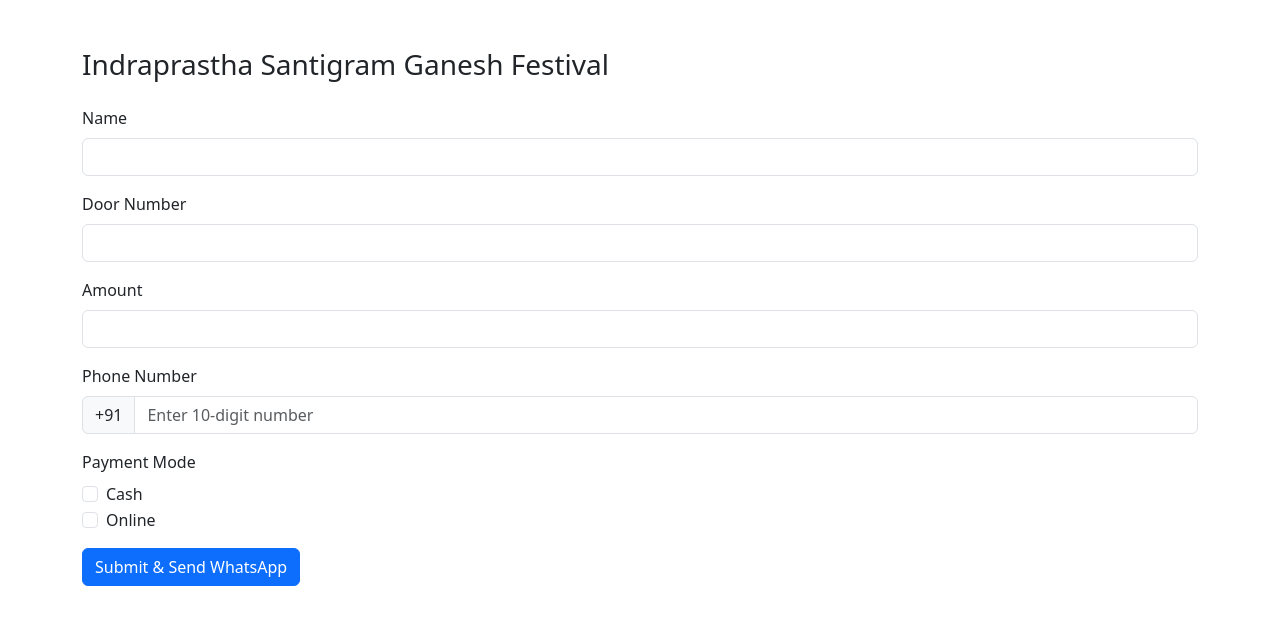
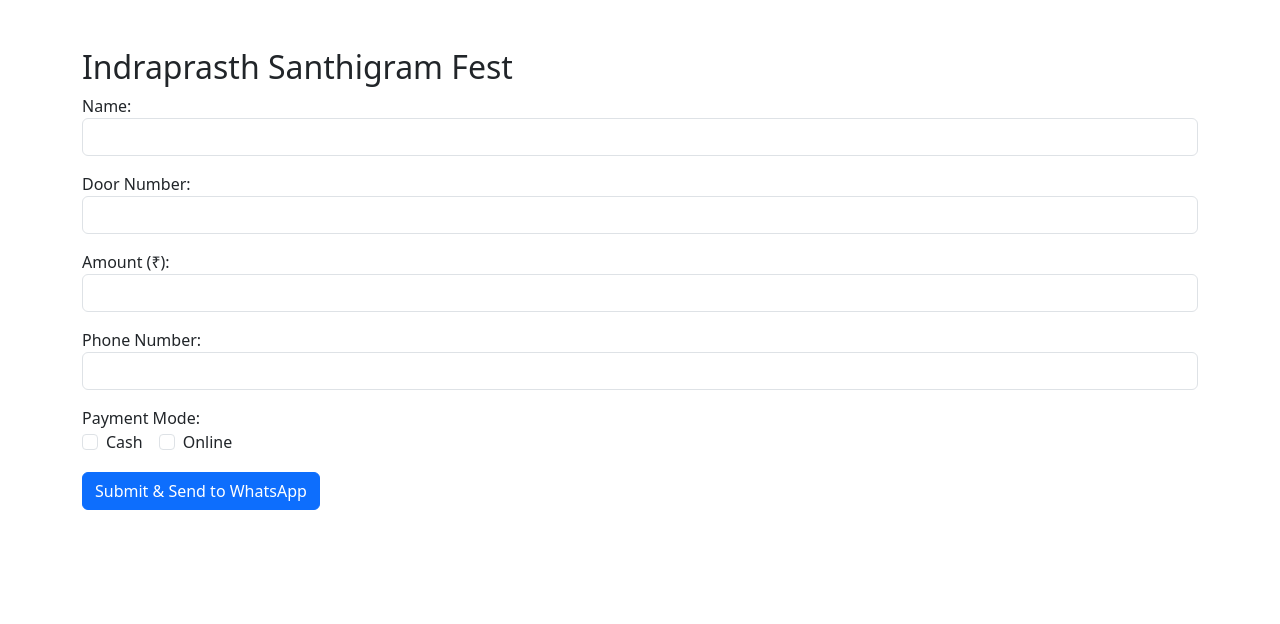
Before and after one commit to srinvasu/VinayakFest, a Next.js app: page / in a window 1280 px wide. Shown: the top 624 px of the page. Built offline with nearby package versions, Linux system fonts and the light colour scheme.

Commit message:
change in PDF generator

```diff
--- a/pages/index.js
+++ b/pages/index.js
@@ -4,150 +4,89 @@ import { jsPDF } from "jspdf";
 
 const Home = () => {
     const [formData, setFormData] = useState({
-    name: "",
-    doorNumber: "",
-    amount: "",
-    phone: "",
-    paymentMode: "",
+        name: '',
+        doorNumber: '',
+        amount: '',
+        phoneNumber: '',
+        paymentMode: '',
       });
 
       const handleChange = (e) => {
-    const { name, value } = e.target;
-    setFormData((prev) => ({
-      ...prev,
-      [name]: value,
-    }));
-  };
-
-  const handleCheckboxChange = (mode) => {
-    setFormData((prev) => ({
-      ...prev,
-      paymentMode: prev.paymentMode === mode ? "" : mode,
-    }));
-  };
-
-  const generatePDF = () => {
-    const doc = new jsPDF();
-    doc.text(`Payment Receipt`, 10, 10);
-    doc.text(`Name: ${formData.name}`, 10, 20);
-    doc.text(`Door Number: ${formData.doorNumber}`, 10, 30);
-    doc.text(`Amount: ₹${formData.amount}`, 10, 40);
-    doc.text(`Phone: +91${formData.phone}`, 10, 50);
-    doc.text(`Payment Mode: ${formData.paymentMode}`, 10, 60);
-    doc.save("payment-details.pdf");
+        const { name, value, type, checked } = e.target;
+        setFormData({
+          ...formData,
+          [name]: type === 'checkbox' ? (checked ? value : '') : value,
+        });
       };
 
       const handleSubmit = (e) => {
         e.preventDefault();
-    if (!formData.paymentMode) {
-      alert("Please select a payment mode.");
-      return;
-    }
 
-    generatePDF();
+        const doc = new jsPDF();
+        doc.text(`Name: ${formData.name}`, 10, 10);
+        doc.text(`Door Number: ${formData.doorNumber}`, 10, 20);
+        doc.text(`Amount: ₹${formData.amount}`, 10, 30);
+        doc.text(`Phone Number: +91${formData.phoneNumber}`, 10, 40);
+        doc.text(`Payment Mode: ${formData.paymentMode}`, 10, 50);
 
-    const message = `Hello, here is the payment info:\nName: ${formData.name}\nDoor No: ${formData.doorNumber}\nAmount: ₹${formData.amount}\nPayment Mode: ${formData.paymentMode}`;
-    const whatsappUrl = `https://wa.me/91${
-      formData.phone
-    }?text=${encodeURIComponent(message)}`;
-    window.open(whatsappUrl, "_blank");
+        // Save PDF blob
+        const pdfBlob = doc.output('blob');
+        const pdfUrl = URL.createObjectURL(pdfBlob);
 
+        // Automatically trigger download
+        const link = document.createElement('a');
+        link.href = pdfUrl;
+        link.download = 'receipt.pdf';
+        link.click();
+
+        // Create WhatsApp message
+        const message = `Hi! Here is your receipt for ₹${formData.amount}. Please download it: ${pdfUrl}`;
+        const whatsappUrl = `https://wa.me/91${formData.phoneNumber}?text=${encodeURIComponent(message)}`;
+
+        // Open WhatsApp with pre-filled message
+        window.open(whatsappUrl, '_blank');
+
+        // Reset the form
         setFormData({
-      name: "",
-      doorNumber: "",
-      amount: "",
-      phone: "",
-      paymentMode: "",
+          name: '',
+          doorNumber: '',
+          amount: '',
+          phoneNumber: '',
+          paymentMode: '',
         });
       };
   return (
     <div className="container mt-5">
-      <h3 className="mb-4">Indraprastha Santigram Ganesh Festival</h3>
+      <h2>Indraprasth Santhigram Fest</h2>
       <form onSubmit={handleSubmit}>
         <div className="mb-3">
-          <label className="form-label">Name</label>
-          <input
-            type="text"
-            className="form-control"
-            name="name"
-            value={formData.name}
-            onChange={handleChange}
-            required
-          />
+          <label>Name:</label>
+          <input name="name" className="form-control" value={formData.name} onChange={handleChange} required />
         </div>
-
         <div className="mb-3">
-          <label className="form-label">Door Number</label>
-          <input
-            type="text"
-            className="form-control"
-            name="doorNumber"
-            value={formData.doorNumber}
-            onChange={handleChange}
-            required
-          />
+          <label>Door Number:</label>
+          <input name="doorNumber" className="form-control" value={formData.doorNumber} onChange={handleChange} required />
         </div>
-
         <div className="mb-3">
-          <label className="form-label">Amount</label>
-          <input
-            type="number"
-            className="form-control"
-            name="amount"
-            value={formData.amount}
-            onChange={handleChange}
-            required
-          />
+          <label>Amount (₹):</label>
+          <input type="number" name="amount" className="form-control" value={formData.amount} onChange={handleChange} required />
         </div>
-
         <div className="mb-3">
-          <label className="form-label">Phone Number</label>
-          <div className="input-group">
-            <span className="input-group-text">+91</span>
-            <input
-              type="tel"
-              className="form-control"
-              name="phone"
-              value={formData.phone}
-              onChange={handleChange}
-              required
-              pattern="[0-9]{10}"
-              placeholder="Enter 10-digit number"
-            />
+          <label>Phone Number:</label>
+          <input type="tel" name="phoneNumber" className="form-control" value={formData.phoneNumber} onChange={handleChange} required pattern="[0-9]{10}" />
+        </div>
+        <div className="mb-3">
+          <label>Payment Mode:</label><br />
+          <div className="form-check form-check-inline">
+            <input className="form-check-input" type="checkbox" name="paymentMode" value="Cash" checked={formData.paymentMode === "Cash"} onChange={handleChange} />
+            <label className="form-check-label">Cash</label>
+          </div>
+          <div className="form-check form-check-inline">
+            <input className="form-check-input" type="checkbox" name="paymentMode" value="Online" checked={formData.paymentMode === "Online"} onChange={handleChange} />
+            <label className="form-check-label">Online</label>
           </div>
         </div>
-
-        <div className="mb-3">
-          <label className="form-label">Payment Mode</label>
-          <div className="form-check">
-            <input
-              className="form-check-input"
-              type="checkbox"
-              id="cash"
-              checked={formData.paymentMode === "Cash"}
-              onChange={() => handleCheckboxChange("Cash")}
-            />
-            <label className="form-check-label" htmlFor="cash">
-              Cash
-            </label>
-          </div>
-          <div className="form-check">
-            <input
-              className="form-check-input"
-              type="checkbox"
-              id="online"
-              checked={formData.paymentMode === "Online"}
-              onChange={() => handleCheckboxChange("Online")}
-            />
-            <label className="form-check-label" htmlFor="online">
-              Online
-            </label>
-          </div>
-        </div>
-
-        <button type="submit" className="btn btn-primary">
-          Submit & Send WhatsApp
-        </button>
+        <button className="btn btn-primary">Submit & Send to WhatsApp</button>
       </form>
     </div>
   );
```
Lines whose indentation alone changed are shown as unchanged.
